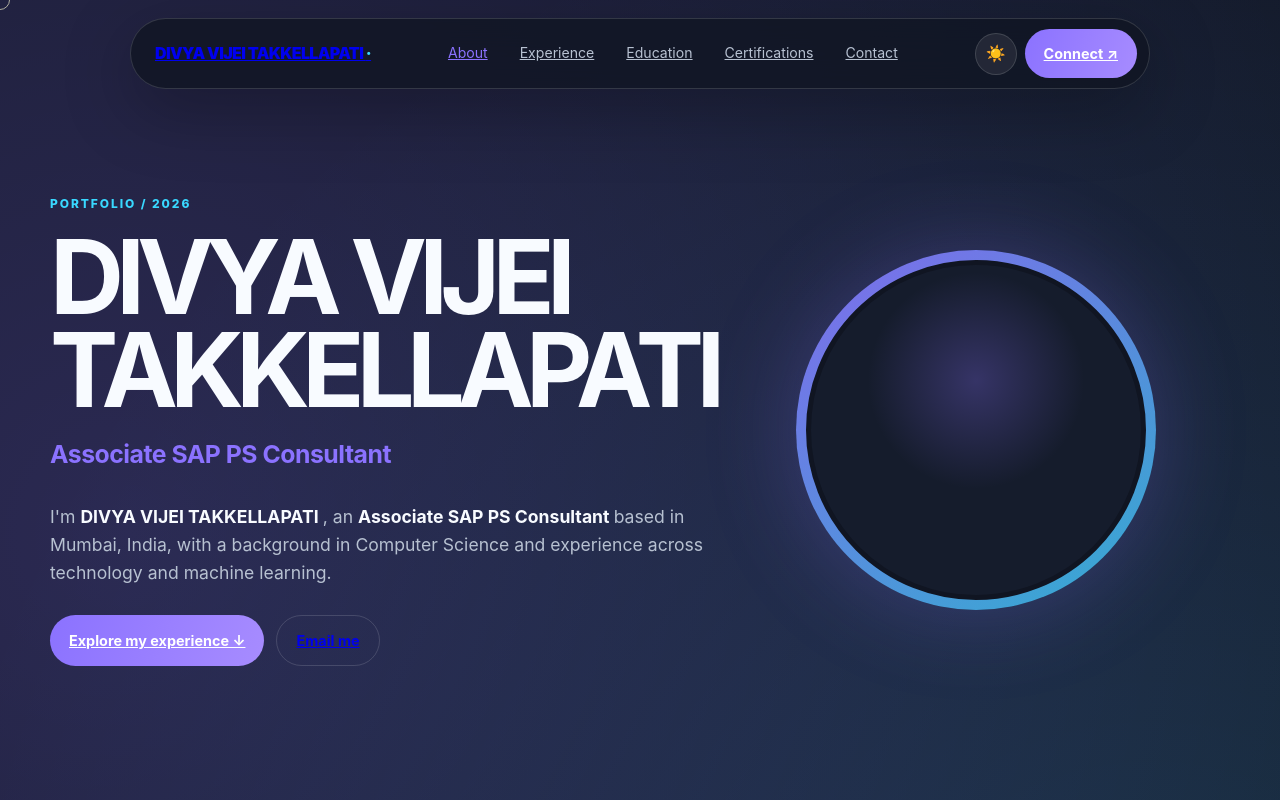
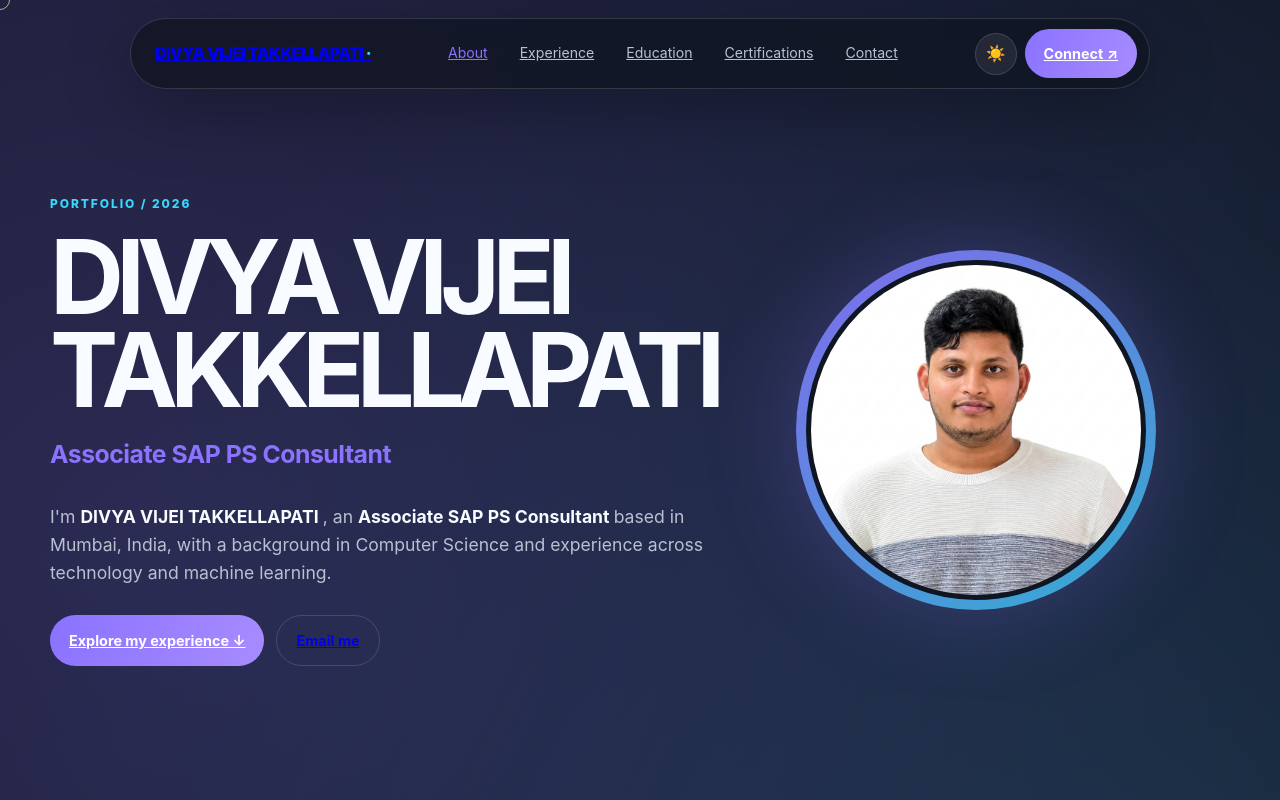
Before and after one commit to DivyaVijei/Portfolio, a plain HTML site: page index.html in a window 1280 px wide. Shown: the top 800 px of the page. Drawn offline with Linux system fonts and the light colour scheme.

Commit message:
Update index.html

```diff
--- a/index.html
+++ b/index.html
@@ -1422,7 +1422,7 @@ footer{
         <div class="profile-image">
 
          <img
-  	   src="1789902705564S.png"
+  	   src="1789902705564.png"
 	   alt="DIVYA VIJEI TAKKELLAPATI"
 	>
 
```
